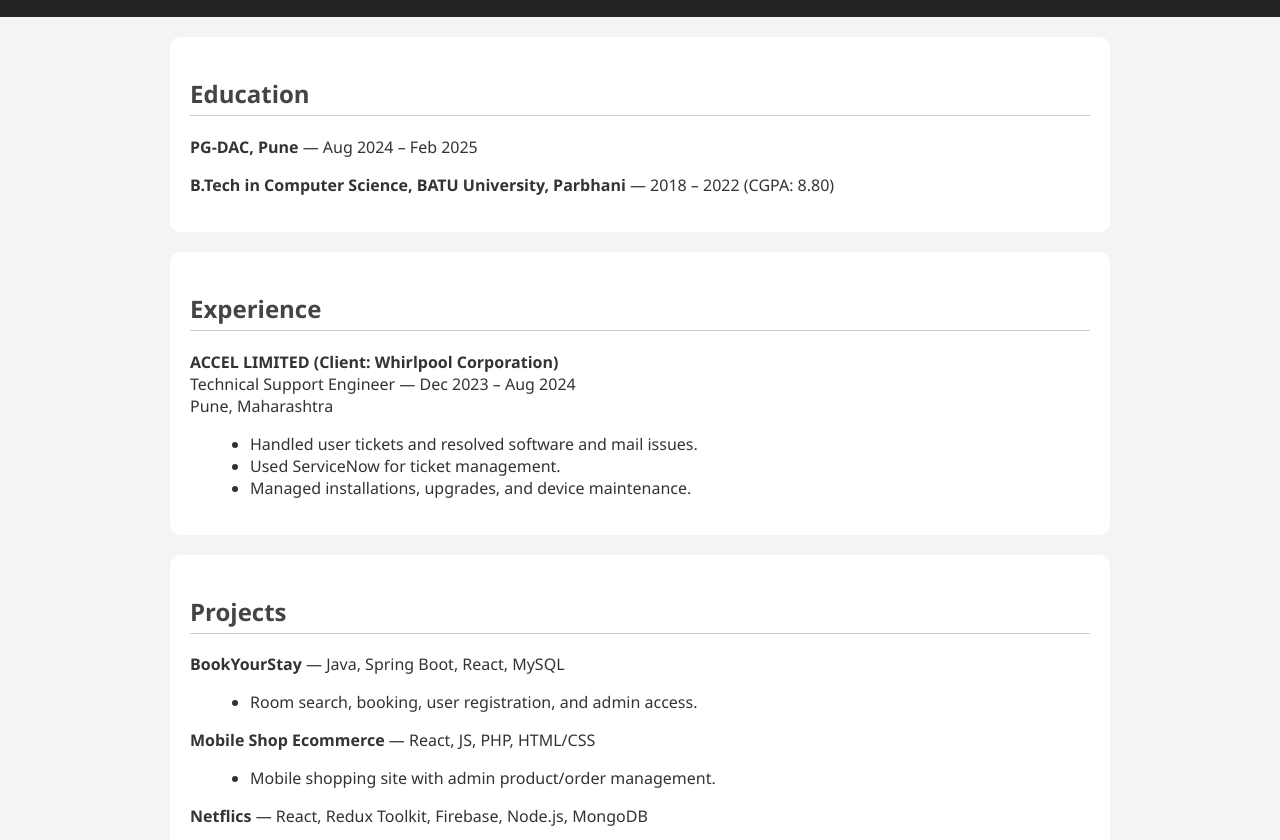
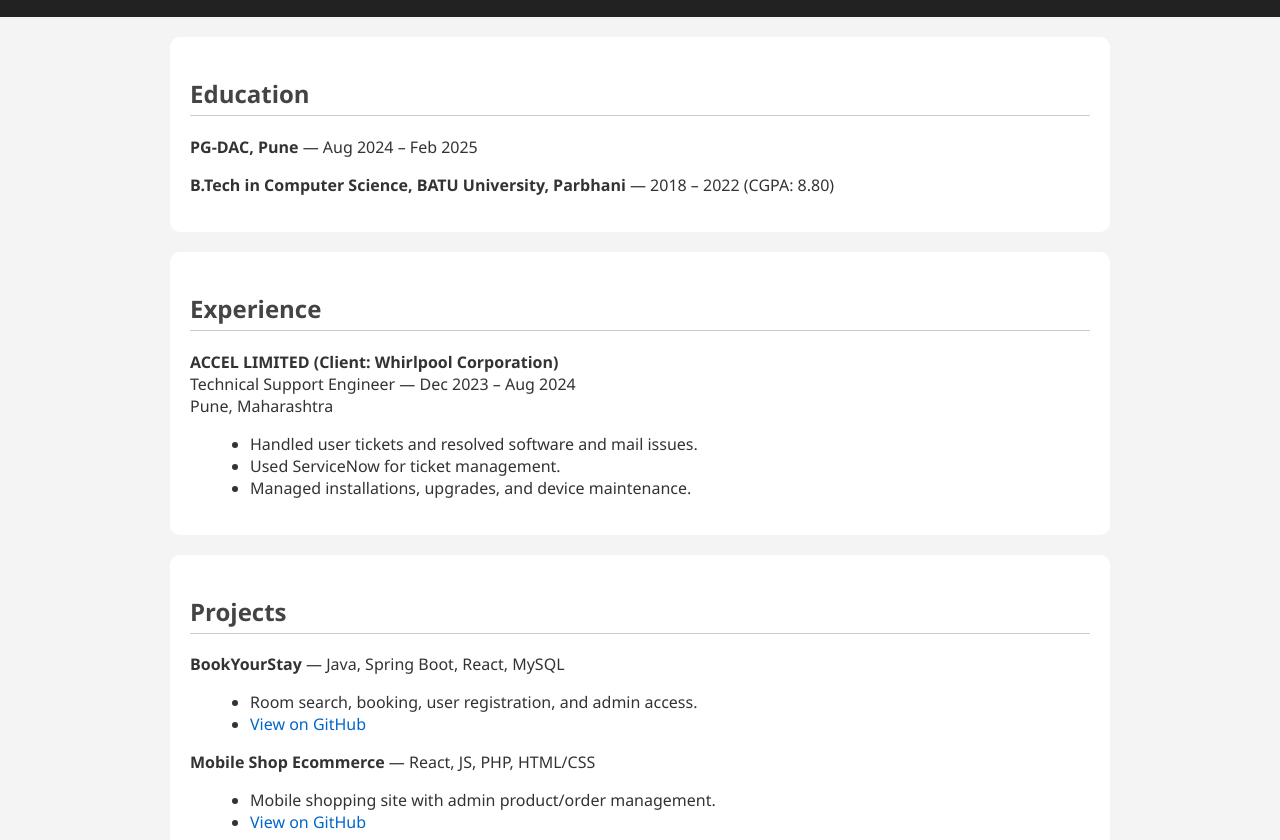
Before and after one commit to shaikhrafik/portfolio, a plain HTML site: page index.html in a window 1280 px wide. Shown: the part 88-928 px from the top of the page. Drawn offline with Linux system fonts and the light colour scheme.

Commit message:
some changes made

```diff
--- a/index.html
+++ b/index.html
@@ -100,11 +100,13 @@
   <p><strong>BookYourStay</strong> — Java, Spring Boot, React, MySQL</p>
   <ul>
     <li>Room search, booking, user registration, and admin access.</li>
+    <li><a href="https://github.com/shaikhrafik/BookYourStay" target="_blank">View on GitHub</a></li>
   </ul>
 
   <p><strong>Mobile Shop Ecommerce</strong> — React, JS, PHP, HTML/CSS</p>
   <ul>
     <li>Mobile shopping site with admin product/order management.</li>
+    <li><a href="https://github.com/shaikhrafik/Mobile-Shop-Ecommerce" target="_blank">View on GitHub</a></li>
   </ul>
 
   <p><strong>Netflics</strong> — React, Redux Toolkit, Firebase, Node.js, MongoDB</p>
```
